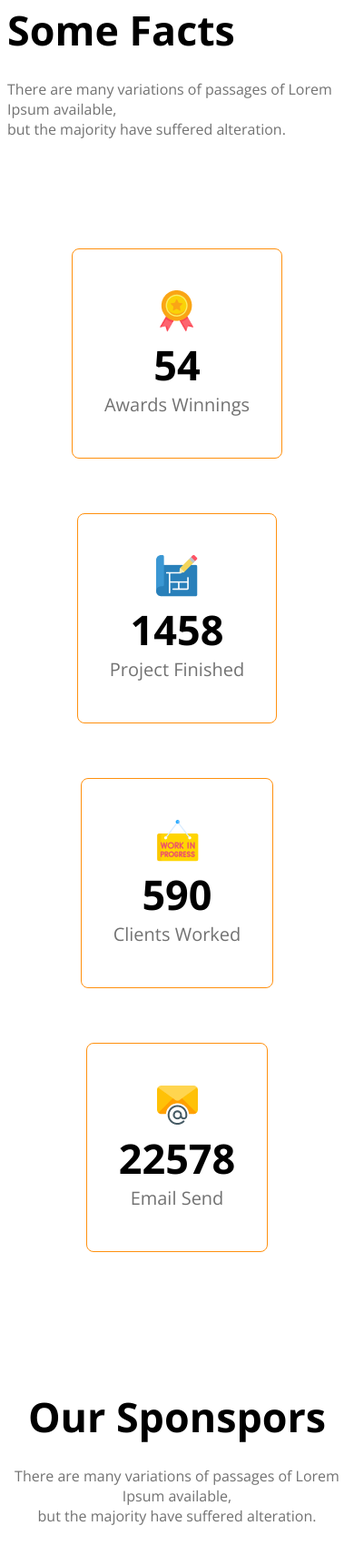
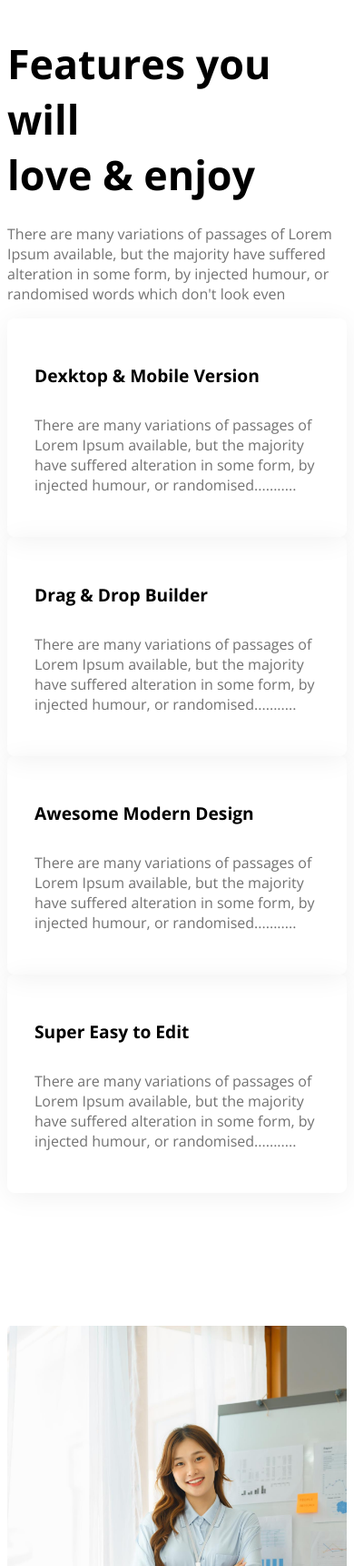
Before and after one commit to ShantoOBS/G3-architect-website, a plain HTML site: page index.html in a window 390 px wide. Shown: the part 3467-5188 px from the top of the page at 91% size. Drawn offline with nearby package versions, Linux system fonts and the light colour scheme.

Commit message:
completed the toltol project with responsiveness

```diff
--- a/index.html
+++ b/index.html
@@ -57,8 +57,10 @@
             </div>
 
             <div class="feature-data">
-                <h1 class="feature-title section-title"> <span class="Quick-list dark-3">Quick list</span> <span class="of-Our">of Our</span>
-                <br><span class="Features">Features</span> </h1>
+                <h1 class="feature-title section-title"> <span class="Quick-list dark-3">Quick list</span> <span
+                        class="of-Our">of Our</span>
+                    <br><span class="Features">Features</span>
+                </h1>
                 <p class="feature-dis dark-3">There are many variations of passages of Lorem Ipsum available, but the
                     majority have suffered alteration in some form, by injected humour, or randomised words which don't
                     look even</p>
@@ -71,8 +73,70 @@
         <!-- enjoy all features -->
 
         <section>
+
+            <div class="about">
+
+                <div class="about-container display-flex">
+
+                    <div class="col-1">
+
+                        <h1 class="section-title">Features you will <br> love & enjoy</h1>
+                        <p class="about-dis dark-3">There are many variations of passages of Lorem Ipsum available, but the
+                            majority have suffered alteration in some form, by injected humour, or randomised words
+                            which don't look even</p>
+
+                        <div class="child-container">
+
+                            <div class="child-item">
+                                <p class="child-title">Dexktop & Mobile Version</p>
+                                <p class="child-dis dark-3">There are many variations of passages of Lorem Ipsum available, but
+                                    the majority have suffered alteration in some form, by injected humour, or
+                                    randomised...........</p>
+
+                            </div>
+                            <div class="child-item">
+                                <p class="child-title">Drag & Drop Builder</p>
+                                <p class="child-dis dark-3">There are many variations of passages of Lorem Ipsum available, but
+                                    the majority have suffered alteration in some form, by injected humour, or
+                                    randomised...........</p>
+
+                            </div>
+                            <div class="child-item">
+                                <p class="child-title">Awesome Modern Design</p>
+                                <p class="child-dis dark-3">There are many variations of passages of Lorem Ipsum available, but
+                                    the majority have suffered alteration in some form, by injected humour, or
+                                    randomised...........</p>
+
+                            </div>
+                            <div class="child-item">
+                                <p class="child-title">Super Easy to Edit</p>
+                                <p class="child-dis dark-3">There are many variations of passages of Lorem Ipsum available, but
+                                    the majority have suffered alteration in some form, by injected humour, or
+                                    randomised...........</p>
+
+                            </div>
+
+                        </div>
+
+                    </div>
+
+                    <div class="col-2">
+                         <img src="images/architect.png" alt="" class="about-img">
+                           <button id="exprience-btn" class="btn-primary"> <span class="ex-year">10+Year</span><br>
+                    <span class="ex-title">Experience</span></button>
+                    </div>
+                </div>
+
+
+
+        </section>
+
+
+        <!-- fact -->
+        <section>
             <h3 class="section-title">Some Facts</h3>
-          <p class="dark-3">There are many variations of passages of Lorem Ipsum available, <br> but the majority have suffered alteration.</p>
+            <p class="dark-3">There are many variations of passages of Lorem Ipsum available, <br> but the majority have
+                suffered alteration.</p>
 
             <div class="some-fact-container display-flex">
                 <div class="fact-item">
@@ -110,7 +174,8 @@
         <section class="sponspors">
 
             <h1 class="section-title">Our Sponspors</h1>
-          <p class="dark-3">There are many variations of passages of Lorem Ipsum available, <br>but the majority have suffered alteration.</p>
+            <p class="dark-3">There are many variations of passages of Lorem Ipsum available, <br>but the majority have
+                suffered alteration.</p>
 
             <div class="sponspors-img-container display-flex">
                 <img src="images/sponsors/spotify.png" alt="" class="sponspors-img">
--- a/style.css
+++ b/style.css
@@ -130,6 +130,7 @@ main>section {
 .feature-container {
     gap: 73px;
     align-items: center;
+
 }
 
 .feature-dis {
@@ -147,10 +148,64 @@ main>section {
 
 }
 
+/* about style */
+
+.about-container{
+     gap:146px;
+}
+
+.child-item{
+    display: flex;
+    flex-direction: column;
+    gap: 20px;
+    box-shadow: 0px 4px 30px 0px rgba(0, 0, 0, 0.06);
+    border-radius: 8px;
+}
+
+.child-item{
+    padding: 30px;
+
+}
+
+.about-dis , .child-dis{
+    font-size: 1rem;
+    font-weight: 400;
+}
+
+.child-title{
+    font-size: 1.2rem;
+    font-weight: 700;
+    margin-bottom: 0px;
+}
+
+.child-dis{
+    margin-top: 10px;
+}
+
+.ex-year{
+    font-size: 4.1rem;
+    font-weight: bold;
+}
+.ex-title{
+    font-size: 1.6rem;
+    font-weight: 500;
+}
+
+#exprience-btn{
+    padding: 45px 42px;
+    margin-left: -92px;
+    margin-top: -77px;
+}
+.about-img{
+    width: 100%;
+}
+
+
 /*  for some facts style */
 .some-fact-container {
     justify-content: space-evenly;
     margin-top: 100px;
+    flex-wrap: wrap;
 }
 
 .fact-item {
@@ -199,6 +254,7 @@ main>section {
 
     text-align: center;
     border-radius: 8px;
+    margin-bottom: 200px;
 
 }
 
@@ -220,8 +276,14 @@ footer>section {
     .nav-links,
     .feature-container,
     .some-fact-container,
-    .sponspors-img-container {
+    .sponspors-img-container,.about-container {
         flex-direction: column;
+    }
+
+    #exprience-btn {
+    padding: 45px 42px;
+    margin-left: -10px;
+    margin-top: -77px;
     }
 
     .sponspors-img-container {
```
Lines whose indentation alone changed are shown as unchanged.
